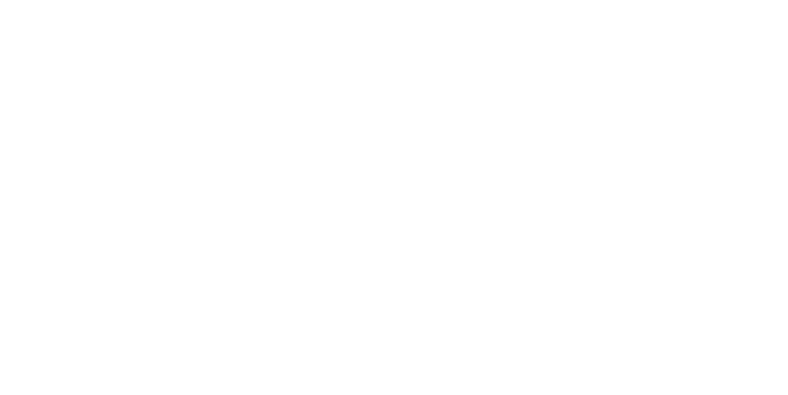
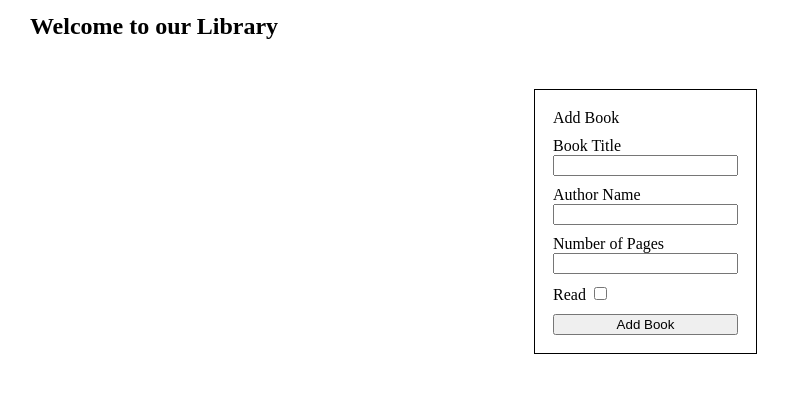
Before and after one commit to assiajsaad/library, a plain HTML site: page index.html in a window 1280 px wide. Shown: the whole page, without its empty margins (486-1274 px from the left). Drawn offline with Linux system fonts and the light colour scheme.

Commit message:
Added input form

```diff
--- a/index.html
+++ b/index.html
@@ -1,13 +1,40 @@
 <!DOCTYPE html>
 <html lang="en">
-<head>
-    <meta charset="UTF-8">
-    <meta name="viewport" content="width=device-width, initial-scale=1.0">
-    <link rel="stylesheet" href="style.css">
+  <head>
+    <meta charset="UTF-8" />
+    <meta name="viewport" content="width=device-width, initial-scale=1.0" />
+    <link rel="stylesheet" href="style.css" />
     <script src="script.js"></script>
     <title>Library</title>
-</head>
-<body>
-
-</body>
+  </head>
+  <body>
+    <div class="container">
+      <div class="header">
+        Welcome to our Library
+      </div>
+      <div class="content"></div>
+      <div class="form-container">
+        <form action="/" method="post">
+          <div class="title">Add Book</div>
+          <div class="input">
+            <label for="bookTitle">Book Title</label>
+            <input type="text" id="bookTitle" name="bookTitle" required/>
+          </div>
+          <div class="input">
+            <label for="author">Author Name</label>
+            <input type="text" id="author" name="author" required/>
+          </div>
+          <div class="input">
+            <label for="pages">Number of Pages</label>
+            <input type="number" id="pages" name="pages" required/>
+          </div>
+          <div class="input-block">
+            <label for="isRead" class="isRead">Read</label>
+            <input type="checkbox" name="isRead" class="isRead" id="isRead" />
+          </div>
+          <input type="submit" value="Add Book">
+        </form>
+      </div>
+    </div>
+  </body>
 </html>
--- a/style.css
+++ b/style.css
@@ -0,0 +1,50 @@
+body {
+    margin: 0;
+}
+
+.container {
+    display: grid;
+    grid-area: 1fr 3fr / 3fr 1fr;
+    grid-template-areas:
+    "header header"
+     "content form"
+    ;
+}
+
+.header {
+    grid-area: header;
+    font-size: 24px;
+    font-weight: 900;
+    padding: 1%;
+    display: flex;
+    justify-content: center;
+    align-items: center;
+}
+
+.content {
+    grid-area: content;
+
+}
+
+.form-container {
+    grid-area: form;
+    justify-self: end;
+    padding: 2.5%;
+    margin: 5%;
+    border: 1px solid black;
+}
+
+form {
+    display: flex;
+    flex-direction: column;
+    gap: 10px;
+}
+
+form input[type="button"] {
+    width: 100px;
+
+}
+
+ label:not(.isRead),input:not(.isRead) {
+    display: block;
+}
```
